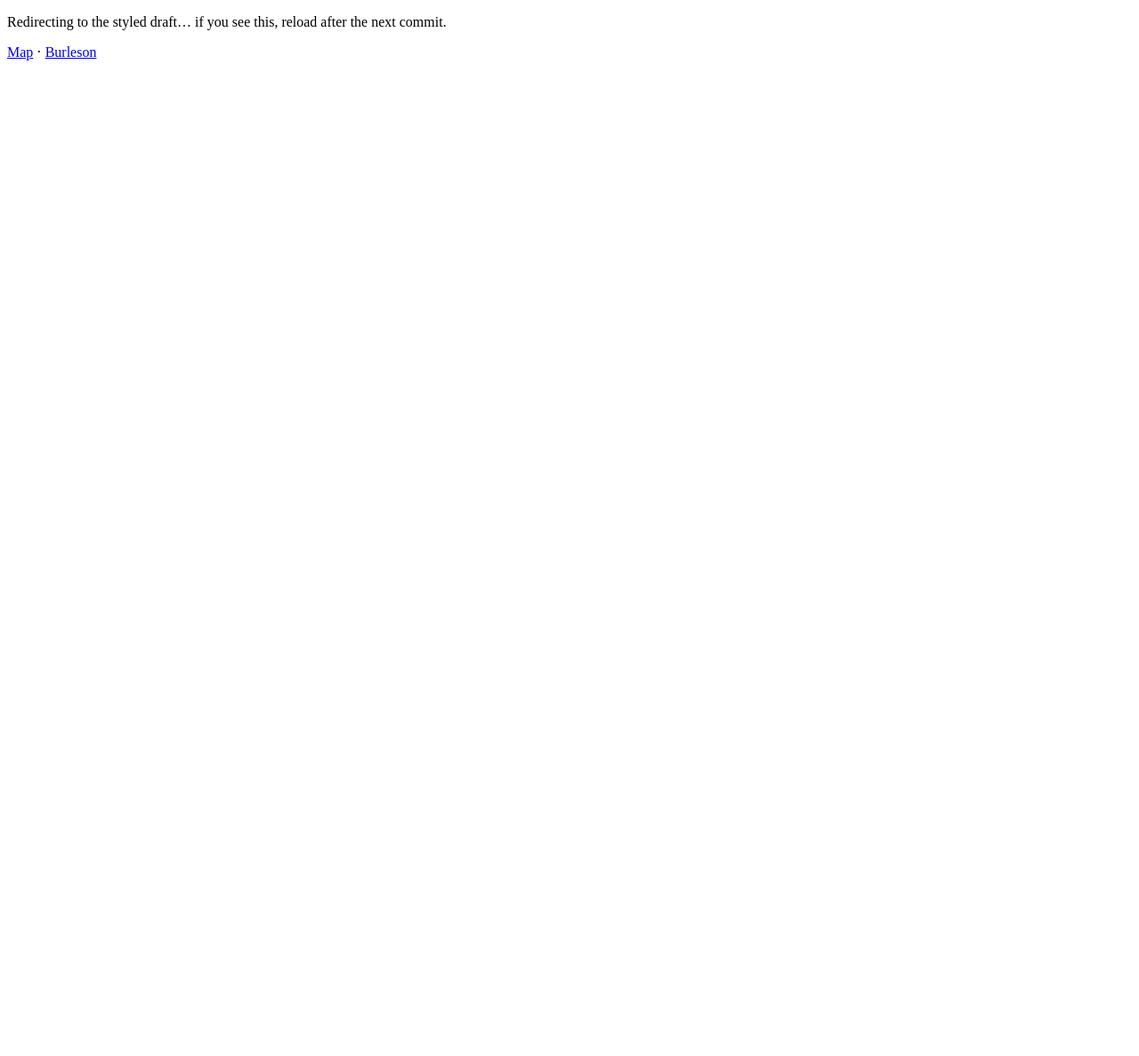
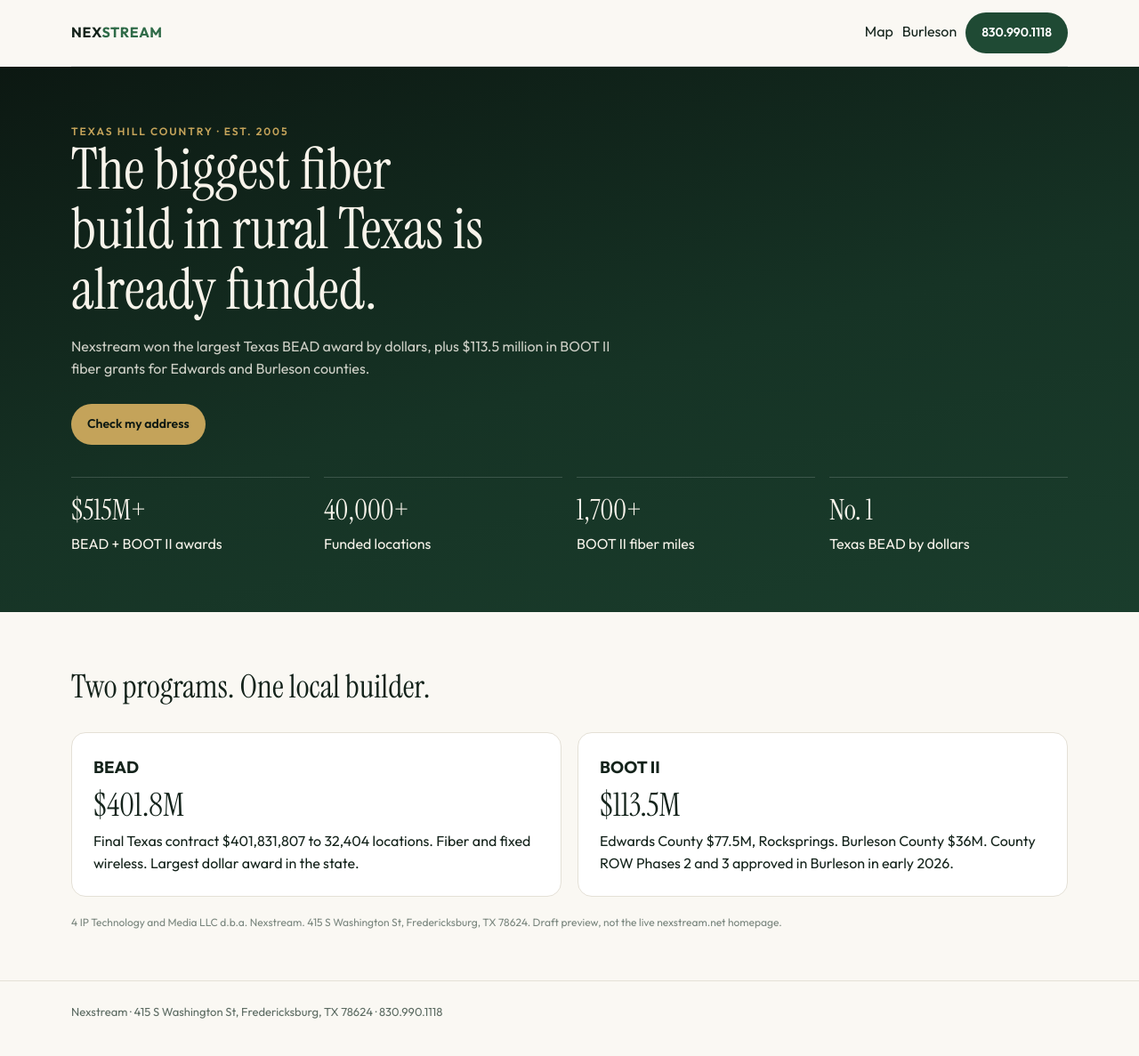
Before and after one commit to ispbrad-gif/nexstream-growth, a plain HTML site: page index.html in a window 1280 px wide. Shown: the whole page at 89% size. Before the commit the page ends 800 px from the top, so only its background shows below. Drawn offline with Linux system fonts and the light colour scheme.

Commit message:
Replace stub with growth homepage

```diff
--- a/index.html
+++ b/index.html
@@ -1,16 +1,59 @@
 <!DOCTYPE html>
 <html lang="en">
 <head>
-  <meta charset="UTF-8" />
-  <meta name="viewport" content="width=device-width, initial-scale=1" />
-  <title>Nexstream Growth | Texas Fiber Expansion</title>
-  <meta name="description" content="Nexstream is the largest Texas BEAD awardee by dollars and is building fiber across the Hill Country, Edwards County, Burleson County, and Central Texas." />
-  <link rel="preconnect" href="https://fonts.googleapis.com" />
-  <link rel="preconnect" href="https://fonts.gstatic.com" crossorigin />
-  <link href="https://fonts.googleapis.com/css2?family=Instrument+Serif:ital@0;1&family=Outfit:wght@400;500;600;700&display=swap" rel="stylesheet" />
+<meta charset="UTF-8"/>
+<meta name="viewport" content="width=device-width, initial-scale=1"/>
+<title>Nexstream Growth | Texas Fiber Expansion</title>
+<meta name="description" content="Nexstream is the largest Texas BEAD awardee by dollars. BOOT II fiber in Edwards and Burleson counties."/>
+<link rel="preconnect" href="https://fonts.googleapis.com"/>
+<link href="https://fonts.googleapis.com/css2?family=Instrument+Serif:ital@0;1&family=Outfit:wght@400;500;600;700&display=swap" rel="stylesheet"/>
+<script type="application/ld+json">{"@context":"https://schema.org","@type":["LocalBusiness","InternetServiceProvider"],"name":"Nexstream","legalName":"4 IP Technology and Media LLC","telephone":"+1-830-990-1118","url":"https://nexstream.net","address":{"@type":"PostalAddress","streetAddress":"415 S Washington St","addressLocality":"Fredericksburg","addressRegion":"TX","postalCode":"78624","addressCountry":"US"}}</script>
+<style>
+:root{--ink:#14231b;--deep:#0c1812;--moss:#1f4a34;--gold:#c4a35a;--sand:#f3efe6;--paper:#faf8f3;--muted:#5c6b62}
+*{box-sizing:border-box;margin:0;padding:0}
+body{font-family:Outfit,system-ui,sans-serif;color:var(--ink);background:var(--paper);line-height:1.55}
+.wrap{width:min(1120px,calc(100% - 40px));margin:0 auto}
+header{padding:14px 0;display:flex;justify-content:space-between;align-items:center;border-bottom:1px solid #ddd}
+.brand{font-weight:700;letter-spacing:.04em}.brand span{color:#2f6b48}
+a{color:inherit;text-decoration:none}
+.btn{display:inline-flex;background:var(--moss);color:#fff;padding:12px 18px;border-radius:999px;font-weight:600;font-size:14px}
+.btn.gold{background:var(--gold);color:var(--deep)}
+.hero{background:linear-gradient(165deg,#0c1812,#163325 55%,#1a3d2c);color:#f7f3ea;padding:64px 0}
+h1{font-family:Instrument Serif,serif;font-size:clamp(32px,6vw,64px);font-weight:400;max-width:16ch;line-height:1.05}
+.lede{max-width:58ch;margin:18px 0 28px;color:rgba(247,243,234,.82)}
+.stats{display:grid;grid-template-columns:repeat(auto-fit,minmax(160px,1fr));gap:16px;margin-top:36px}
+.stat{border-top:1px solid rgba(255,255,255,.16);padding-top:12px}
+.stat b{font-family:Instrument Serif,serif;font-size:32px;font-weight:400;display:block}
+section{padding:56px 0}
+h2{font-family:Instrument Serif,serif;font-size:36px;font-weight:400}
+.grid{display:grid;grid-template-columns:repeat(auto-fit,minmax(260px,1fr));gap:18px;margin-top:24px}
+.card{background:#fff;border:1px solid #e4e0d6;border-radius:16px;padding:24px}
+.amount{font-family:Instrument Serif,serif;font-size:36px}
+footer{padding:24px 0 40px;color:var(--muted);font-size:13px;border-top:1px solid #e4e0d6}
+.fine{margin-top:20px;font-size:12px;color:#7a867e}
+</style>
 </head>
 <body>
-  <p>Redirecting to the styled draft… if you see this, reload after the next commit.</p>
-  <p><a href="map.html">Map</a> · <a href="burleson.html">Burleson</a></p>
-</body>
-</html>
+<header class="wrap"><div class="brand">NEX<span>STREAM</span></div>
+<div><a href="map.html">Map</a> &nbsp; <a href="burleson.html">Burleson</a> &nbsp; <a class="btn" href="tel:8309901118">830.990.1118</a></div></header>
+<div class="hero"><div class="wrap">
+<p style="color:var(--gold);letter-spacing:.16em;text-transform:uppercase;font-size:12px;font-weight:600">Texas Hill Country · Est. 2005</p>
+<h1>The biggest fiber build in rural Texas is already funded.</h1>
+<p class="lede">Nexstream won the largest Texas BEAD award by dollars, plus $113.5 million in BOOT II fiber grants for Edwards and Burleson counties.</p>
+<p><a class="btn gold" href="map.html">Check my address</a></p>
+<div class="stats">
+<div class="stat"><b>$515M+</b><span>BEAD + BOOT II awards</span></div>
+<div class="stat"><b>40,000+</b><span>Funded locations</span></div>
+<div class="stat"><b>1,700+</b><span>BOOT II fiber miles</span></div>
+<div class="stat"><b>No. 1</b><span>Texas BEAD by dollars</span></div>
+</div></div></div>
+<section><div class="wrap">
+<h2>Two programs. One local builder.</h2>
+<div class="grid">
+<article class="card"><h3>BEAD</h3><p class="amount">$401.8M</p><p>Final Texas contract $401,831,807 to 32,404 locations. Fiber and fixed wireless. Largest dollar award in the state.</p></article>
+<article class="card"><h3>BOOT II</h3><p class="amount">$113.5M</p><p>Edwards County $77.5M, Rocksprings. Burleson County $36M. County ROW Phases 2 and 3 approved in Burleson in early 2026.</p></article>
+</div>
+<p class="fine">4 IP Technology and Media LLC d.b.a. Nexstream. 415 S Washington St, Fredericksburg, TX 78624. Draft preview, not the live nexstream.net homepage.</p>
+</div></section>
+<footer><div class="wrap">Nexstream · 415 S Washington St, Fredericksburg, TX 78624 · 830.990.1118</div></footer>
+</body></html>
```
